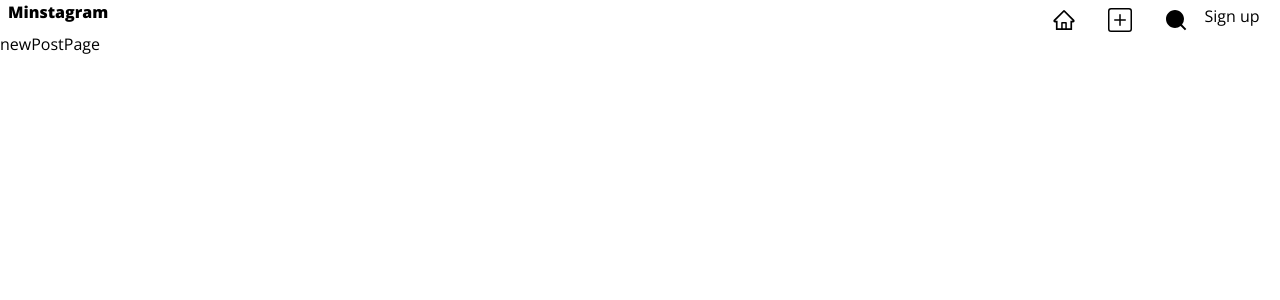
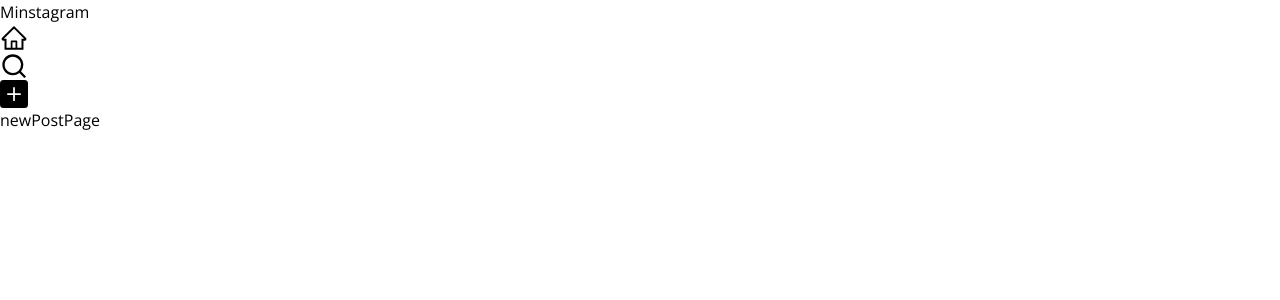
Before and after one commit to DevMinwoo-Jung/minstagramClone, a Next.js app in the folder minstagram/: page /newPost in a window 1280 px wide. Shown: the top 300 px of the page. Built offline with nearby package versions, Linux system fonts and the light colour scheme.

Commit message:
refactoring header

```diff
--- /dev/null
+++ b/minstagram/src/components/Header-mine.tsx
@@ -0,0 +1,43 @@
+'use client'
+
+import { useRouter } from 'next/navigation'
+import { usePathname } from 'next/navigation'
+import React from 'react'
+import { AiOutlineHome } from 'react-icons/ai';
+import { AiFillHome } from 'react-icons/ai';
+import { BsPlusSquare } from 'react-icons/bs';
+import { BsPlusSquareFill } from 'react-icons/bs';
+import { RiSearchLine } from 'react-icons/ri';
+import { RiSearchFill } from 'react-icons/ri';
+
+export default function HeaderMine() {
+
+  const router = useRouter();
+  const pathName = usePathname();
+
+  const isLogin = false;
+
+  return (
+    <div className='flex w-full justify-between cursor-pointer sticky'>
+      <div className='ml-2'>
+        <span className='text-1xl font-extrabold' onClick={() => router.push('/')}>
+          Minstagram
+        </span>
+      </div>
+      <div className='w-60 mr-2 flex'>
+        {
+          pathName === '/' ? <AiFillHome className='ml-2 w-12 text-2xl mt-2'></AiFillHome> : <AiOutlineHome className='ml-2 w-12 text-2xl mt-2' onClick={() => router.push('/')}></AiOutlineHome>
+        }
+        {
+          pathName === '/search' ? <BsPlusSquareFill className='ml-2 w-12 text-2xl mt-2'></BsPlusSquareFill> : <BsPlusSquare className='ml-2 w-12 text-2xl mt-2' onClick={() => router.push('/search')}></BsPlusSquare>
+        }
+        {
+          pathName === '/newPost' ? <RiSearchFill className='ml-2 w-12 text-2xl mt-2'></RiSearchFill> : <RiSearchLine className='ml-2 w-12 text-2xl mt-2' onClick={() => router.push('/newPost')}></RiSearchLine>
+        }
+        {
+          isLogin ? <button className='w-16 h-8'>Sign in</button> : <button className='w-16 h-8'>Sign up</button>
+        }
+      </div>
+    </div>
+  )
+}
--- a/minstagram/src/components/Header.tsx
+++ b/minstagram/src/components/Header.tsx
@@ -1,43 +1,52 @@
-'use client'
+'use client';
+import Link from 'next/link'
+import React from 'react'
+import HomeIcon from './ui/icons/HomeIcon'
+import HomeFilledIcon from './ui/icons/HomeFilledIcon'
+import SearchIcon from './ui/icons/SearchIcon'
+import SearchFillIedIcon from './ui/icons/SearchFillIedIcon'
+import NewPostIcon from './ui/icons/NewPostIcon'
+import NewPostIconFill from './ui/icons/NewPostIconFill'
+import { usePathname } from 'next/navigation';
 
-import { useRouter } from 'next/navigation'
-import { usePathname } from 'next/navigation'
-import React from 'react'
-import { AiOutlineHome } from 'react-icons/ai';
-import { AiFillHome } from 'react-icons/ai';
-import { BsPlusSquare } from 'react-icons/bs';
-import { BsPlusSquareFill } from 'react-icons/bs';
-import { RiSearchLine } from 'react-icons/ri';
-import { RiSearchFill } from 'react-icons/ri';
+const menu = [
+  {
+    href: '/', icon: <HomeIcon/>, clcikedIcon: <HomeFilledIcon/>
+  },
+  {
+    href: '/search', icon: <SearchIcon/>, clcikedIcon: <SearchFillIedIcon/>
+  },
+  {
+    href: '/newPost', icon: <NewPostIcon/>, clcikedIcon: <NewPostIconFill/>
+  }
+]
 
-export default function Header() {
+const Header = () => {
 
-  const router = useRouter();
   const pathName = usePathname();
 
-  const isLogin = false;
-
   return (
-    <div className='flex w-full justify-between cursor-pointer sticky'>
-      <div className='ml-2'>
-        <span className='text-1xl font-extrabold' onClick={() => router.push('/')}>
-          Minstagram
-        </span>
-      </div>
-      <div className='w-60 mr-2 flex'>
-        {
-          pathName === '/' ? <AiFillHome className='ml-2 w-12 text-2xl mt-2'></AiFillHome> : <AiOutlineHome className='ml-2 w-12 text-2xl mt-2' onClick={() => router.push('/')}></AiOutlineHome>
-        }
-        {
-          pathName === '/search' ? <BsPlusSquareFill className='ml-2 w-12 text-2xl mt-2'></BsPlusSquareFill> : <BsPlusSquare className='ml-2 w-12 text-2xl mt-2' onClick={() => router.push('/search')}></BsPlusSquare>
-        }
-        {
-          pathName === '/newPost' ? <RiSearchFill className='ml-2 w-12 text-2xl mt-2'></RiSearchFill> : <RiSearchLine className='ml-2 w-12 text-2xl mt-2' onClick={() => router.push('/newPost')}></RiSearchLine>
-        }
-        {
-          isLogin ? <button className='w-16 h-8'>Sign in</button> : <button className='w-16 h-8'>Sign up</button>
-        }
-      </div>
+    <div>
+      <Link href={'/'}>
+        <h1>Minstagram</h1>
+      </Link>
+      <nav>
+        <ul>
+          {
+            menu.map((icon) => {
+              return (
+                <Link key={Math.random()} href={icon.href}>
+                  {
+                    pathName === icon.href ? icon.clcikedIcon : icon.icon
+                  }
+                </Link>
+              )
+            })
+          }
+        </ul>
+      </nav>
     </div>
   )
 }
+
+export default Header
--- /dev/null
+++ b/minstagram/src/components/ui/icons/HomeFilledIcon.tsx
@@ -0,0 +1,10 @@
+import React from 'react'
+import { AiFillHome } from 'react-icons/ai'
+
+const HomeFilledIcon = () => {
+  return (
+    <AiFillHome className='w-7 h-7'></AiFillHome>
+  )
+}
+
+export default HomeFilledIcon
--- /dev/null
+++ b/minstagram/src/components/ui/icons/HomeIcon.tsx
@@ -0,0 +1,10 @@
+import React from 'react'
+import { AiOutlineHome } from 'react-icons/ai'
+
+const HomeIcon = () => {
+  return (
+    <AiOutlineHome className='w-7 h-7'></AiOutlineHome>
+  )
+}
+
+export default HomeIcon
--- /dev/null
+++ b/minstagram/src/components/ui/icons/NewPostIcon.tsx
@@ -0,0 +1,10 @@
+import React from 'react'
+import { BsPlusSquare } from 'react-icons/bs'
+
+const NewPostIcon = () => {
+  return (
+    <BsPlusSquare className='w-7 h-7'></BsPlusSquare>
+  )
+}
+
+export default NewPostIcon
--- /dev/null
+++ b/minstagram/src/components/ui/icons/NewPostIconFill.tsx
@@ -0,0 +1,10 @@
+import React from 'react'
+import { BsPlusSquareFill } from 'react-icons/bs';
+
+const NewPostIconFill = () => {
+  return (
+    <BsPlusSquareFill className='w-7 h-7'></BsPlusSquareFill>
+  )
+}
+
+export default NewPostIconFill
--- /dev/null
+++ b/minstagram/src/components/ui/icons/SearchFillIedIcon.tsx
@@ -0,0 +1,10 @@
+import React from 'react'
+import { RiSearchFill } from 'react-icons/ri';
+
+const SearchFillIedIcon = () => {
+  return (
+    <RiSearchFill className='w-7 h-7'></RiSearchFill>
+  )
+}
+
+export default SearchFillIedIcon
--- /dev/null
+++ b/minstagram/src/components/ui/icons/SearchIcon.tsx
@@ -0,0 +1,10 @@
+import React from 'react'
+import { RiSearchLine } from 'react-icons/ri'
+
+const SearchIcon = () => {
+  return (
+    <RiSearchLine className='w-7 h-7'></RiSearchLine>
+  )
+}
+
+export default SearchIcon
```
